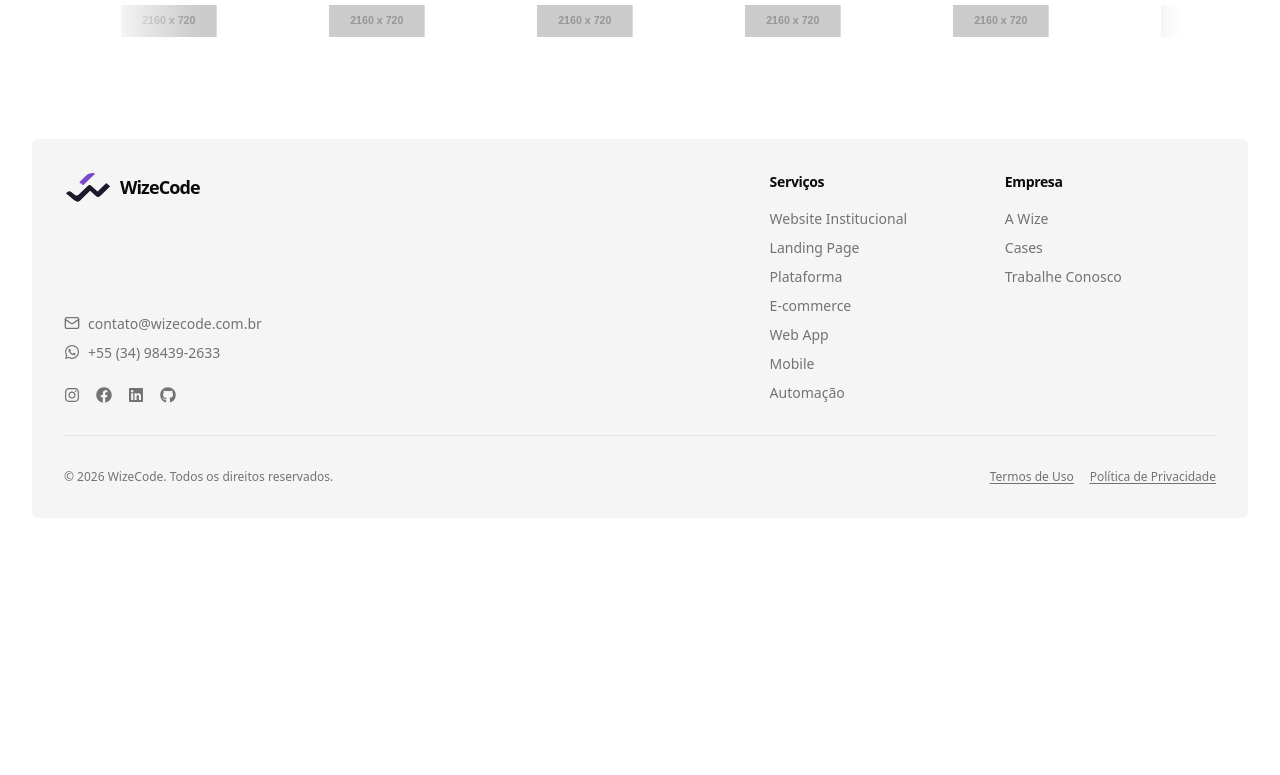
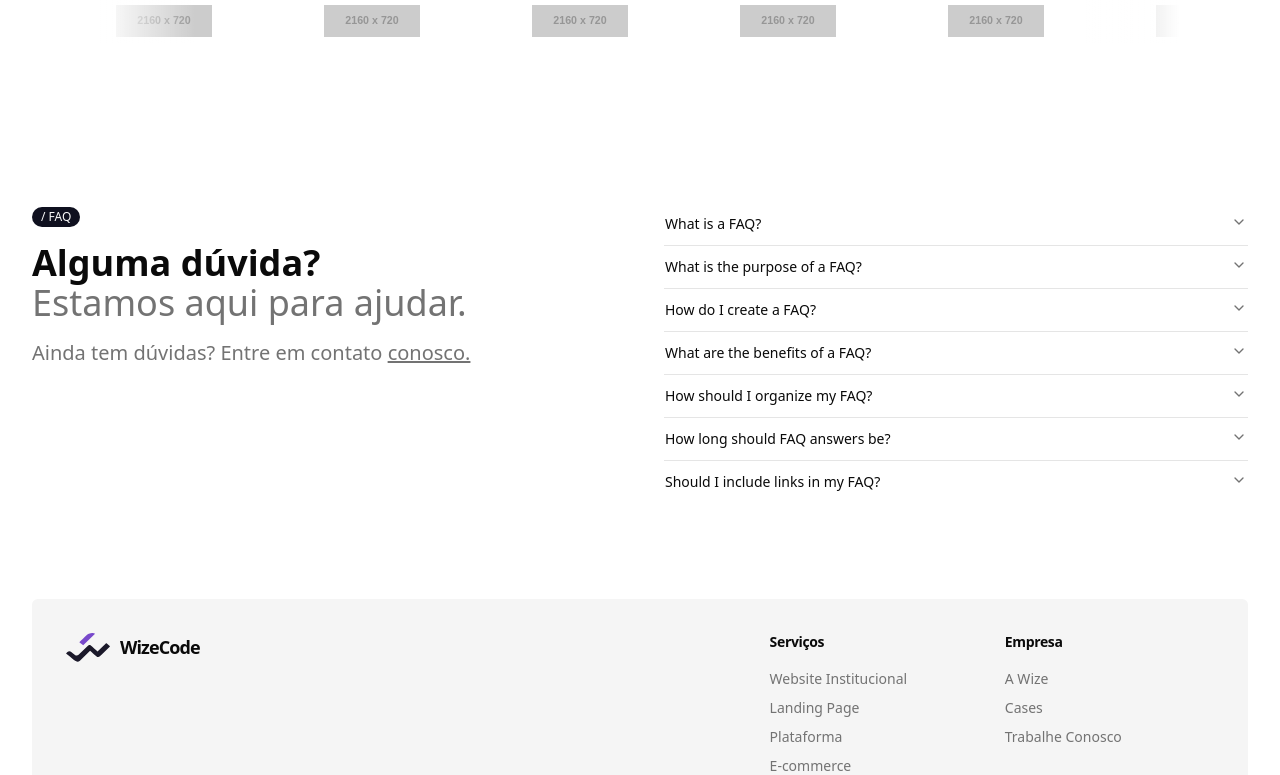
Before and after one commit to WizeCode/WC-Institucional, a Next.js app: page / in a window 1280 px wide. Shown: the part 2623-3398 px from the top of the page. Before the commit the page ends 3173 px from the top, so only its background shows below. Built offline with nearby package versions, Linux system fonts and the light colour scheme; a web font is replaced by a local one.

Commit message:
feat: criar seção FAQ com acordeão em dois colunas
Adiciona seção FAQ à home com layout de duas colunas — esquerda com
heading, descrição e CTA, direita com acordeão expansível usando
shadcn Accordion. Close #19.

```diff
--- a/app/page.tsx
+++ b/app/page.tsx
@@ -2,6 +2,7 @@ import { Hero } from "@/components/layout/home/hero";
 import { Servicos } from "@/components/layout/home/servicos";
 import { Portfolio } from "@/components/layout/home/portfolio";
 import { Parceiros } from "@/components/layout/home/parceiros";
+import { Faq } from "@/components/layout/home/faq";
 
 export default function Page() {
     return (
@@ -10,6 +11,7 @@ export default function Page() {
             <Servicos/>
             <Portfolio/>
             <Parceiros/>
+            <Faq/>
         </>
     );
 }
--- /dev/null
+++ b/components/layout/home/faq.tsx
@@ -0,0 +1,115 @@
+import {
+    Accordion,
+    AccordionContent,
+    AccordionItem,
+    AccordionTrigger,
+} from "@/components/ui/accordion"
+import { Badge } from "@/components/ui/badge"
+import Link from "next/link"
+
+interface FaqItem {
+    id: string
+    question: string
+    answer: string
+}
+
+interface FaqProps {
+    heading?: string | React.ReactNode
+    description?: React.ReactNode
+    items?: FaqItem[]
+    badgeText?: string
+}
+
+const Faq = ({
+    heading = (
+        <>
+            Alguma dúvida? <br />{" "}
+            <span className="text-muted-foreground font-normal">
+                Estamos aqui para ajudar.
+            </span>
+        </>
+    ),
+    description = (
+        <>
+            Ainda tem dúvidas? Entre em contato{" "}
+            <Link
+                href={`https://wa.me/5534984392633?text=${encodeURIComponent("Olá! Tenho uma dúvida sobre a WizeCode.")}`}
+                target="_blank"
+                rel="noopener noreferrer"
+                className="underline hover:text-primary"
+            >
+                conosco.
+            </Link>
+        </>
+    ),
+    badgeText = "/ FAQ",
+    items = [
+        {
+            id: "faq-1",
+            question: "What is a FAQ?",
+            answer: "A FAQ is a list of frequently asked questions and answers on a particular topic.",
+        },
+        {
+            id: "faq-2",
+            question: "What is the purpose of a FAQ?",
+            answer: "The purpose of a FAQ is to provide answers to common questions and help users find the information they need quickly and easily.",
+        },
+        {
+            id: "faq-3",
+            question: "How do I create a FAQ?",
+            answer: "To create a FAQ, you need to compile a list of common questions and answers on a particular topic and organize them in a clear and easy-to-navigate format.",
+        },
+        {
+            id: "faq-4",
+            question: "What are the benefits of a FAQ?",
+            answer: "The benefits of a FAQ include providing quick and easy access to information, reducing the number of support requests, and improving the overall user experience.",
+        },
+        {
+            id: "faq-5",
+            question: "How should I organize my FAQ?",
+            answer: "You should organize your FAQ in a logical manner, grouping related questions together and ordering them from most basic to more advanced topics.",
+        },
+        {
+            id: "faq-6",
+            question: "How long should FAQ answers be?",
+            answer: "FAQ answers should be concise and to the point, typically a few sentences or a short paragraph is sufficient for most questions.",
+        },
+        {
+            id: "faq-7",
+            question: "Should I include links in my FAQ?",
+            answer: "Yes, including links to more detailed information or related resources can be very helpful for users who want to learn more about a particular topic.",
+        },
+    ],
+}: FaqProps) => {
+    return (
+        <section className="my-8 px-8">
+            <div className="container mx-auto py-16 flex flex-col lg:flex-row lg:gap-12">
+                <div className="flex-1">
+                    <Badge className="mb-4 mx-auto" variant="default">{badgeText}</Badge>
+                    <h2 className="text-2xl font-bold text-pretty lg:text-3xl xl:text-4xl mb-4">
+                        {heading}
+                    </h2>
+                    <p className="mb-8 max-w-xl font-light text-muted-foreground lg:text-xl">
+                        {description}
+                    </p>
+                </div>
+                <div className="flex-1">
+                    <Accordion type="single" collapsible>
+                        {items.map((item, index) => (
+                            <AccordionItem key={index} value={`item-${index}`}>
+                                <AccordionTrigger className=" hover:no-underline">
+                                    {item.question}
+                                </AccordionTrigger>
+                                <AccordionContent className="text-muted-foreground mb-2">
+                                    {item.answer}
+                                </AccordionContent>
+                            </AccordionItem>
+                        ))}
+                    </Accordion>
+                </div>
+            </div>
+        </section>
+    )
+}
+
+export { Faq }
```
